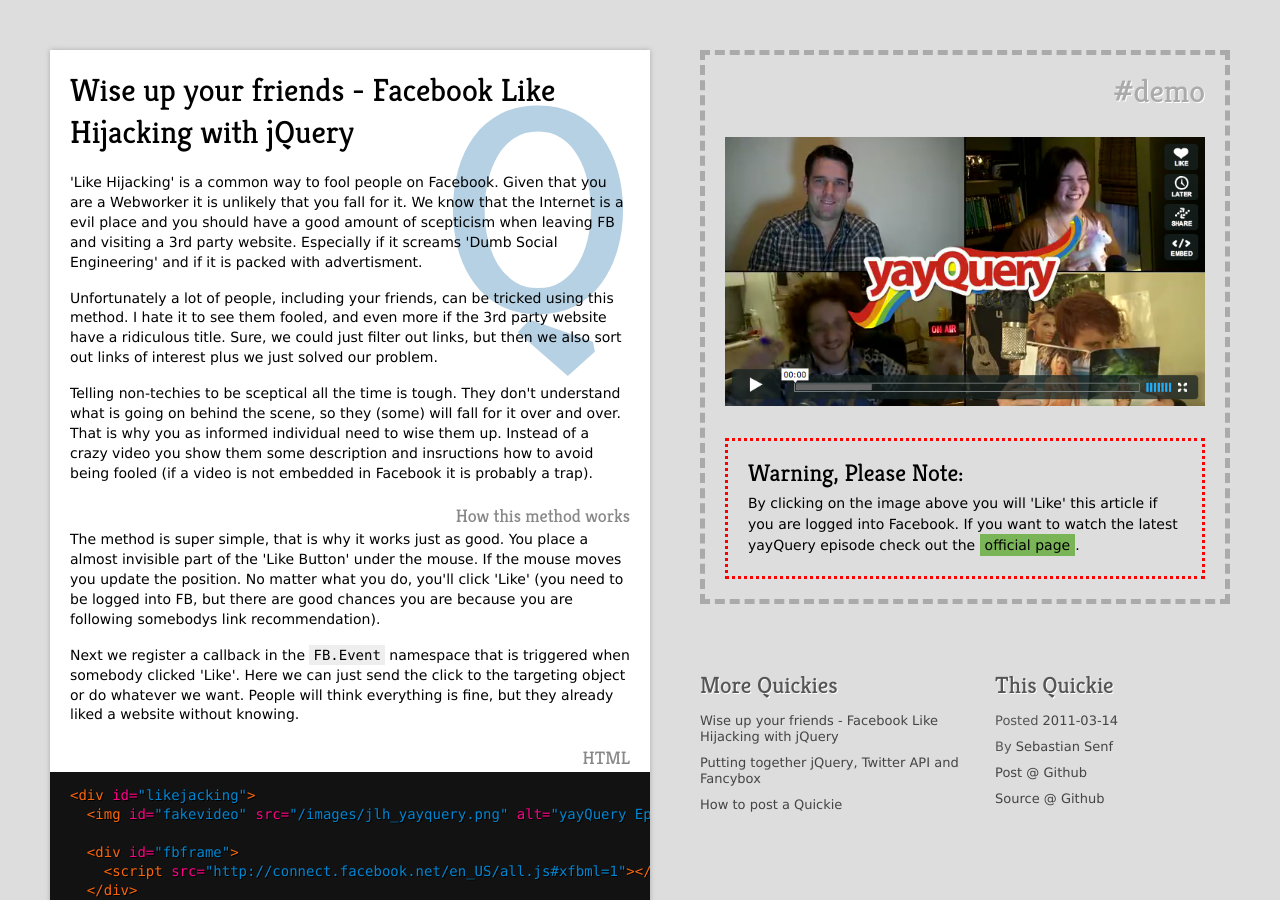
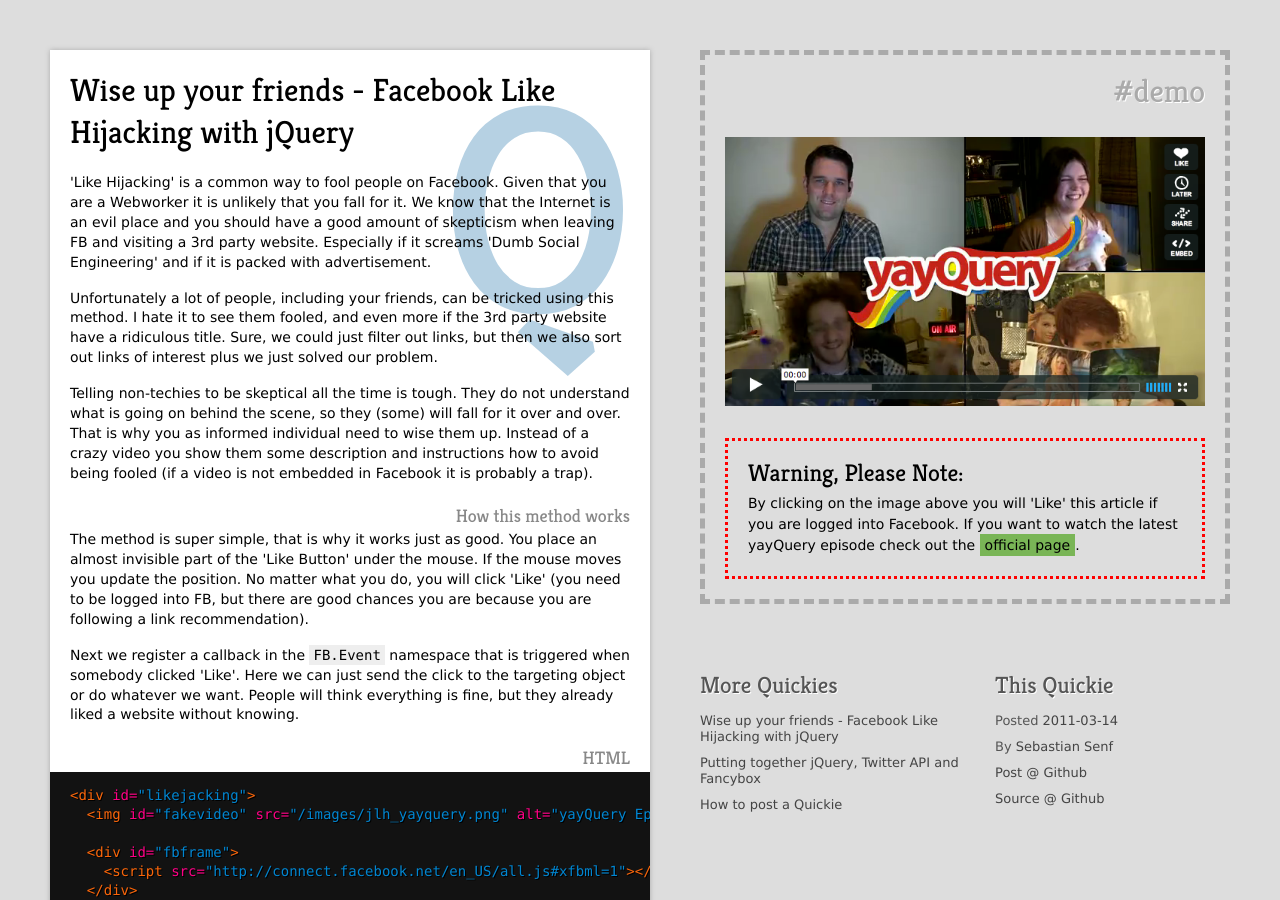
Before and after one commit to quickie/quickie.github.com, a Jekyll site: the page built from _posts/2011-03-14-jquery-facebook-like-hijacking.html, in a window 1280 px wide and 900 px high. Built offline with Jekyll 4.4.1, drawn with Linux system fonts in a browser that asks for light colours; nearby versions of some CDN libraries.

Commit message:
some corrections

```diff
--- a/_posts/2011-03-14-jquery-facebook-like-hijacking.html
+++ b/_posts/2011-03-14-jquery-facebook-like-hijacking.html
@@ -10,9 +10,9 @@
 
   <p>
     'Like Hijacking' is a common way to fool people on Facebook. Given that you are a Webworker it is unlikely that
-    you fall for it. We know that the Internet is a evil place and you should have a good amount of scepticism when
+    you fall for it. We know that the Internet is an evil place and you should have a good amount of skepticism when
     leaving FB and visiting a 3rd party website. Especially if it screams 'Dumb Social Engineering' and if it is
-    packed with advertisment.
+    packed with advertisement.
   </p>
   <p>
     Unfortunately a lot of people, including your friends, can be tricked using this method. I hate it to see them fooled,
@@ -20,17 +20,17 @@
     also sort out links of interest plus we just solved our problem.
   </p>
   <p>
-    Telling non-techies to be sceptical all the time is tough. They don't understand what is going on behind the scene,
+    Telling non-techies to be skeptical all the time is tough. They do not understand what is going on behind the scene,
     so they (some) will fall for it over and over. That is why you as informed individual need to wise them up. Instead
-    of a crazy video you show them some description and insructions how to avoid being fooled (if a video is not embedded
+    of a crazy video you show them some description and instructions how to avoid being fooled (if a video is not embedded
     in Facebook it is probably a trap).
   </p>
 
   <h4>How this method works</h4>
   <p>
-    The method is super simple, that is why it works just as good. You place a almost invisible part of the 'Like Button'
-    under the mouse. If the mouse moves you update the position. No matter what you do, you'll click 'Like' (you need to
-    be logged into FB, but there are good chances you are because you are following somebodys link recommendation).
+    The method is super simple, that is why it works just as good. You place an almost invisible part of the 'Like Button'
+    under the mouse. If the mouse moves you update the position. No matter what you do, you will click 'Like' (you need to
+    be logged into FB, but there are good chances you are because you are following a link recommendation).
   </p>
   <p>
     Next we register a callback in the <code>FB.Event</code> namespace that is triggered when somebody clicked 'Like'.
```
